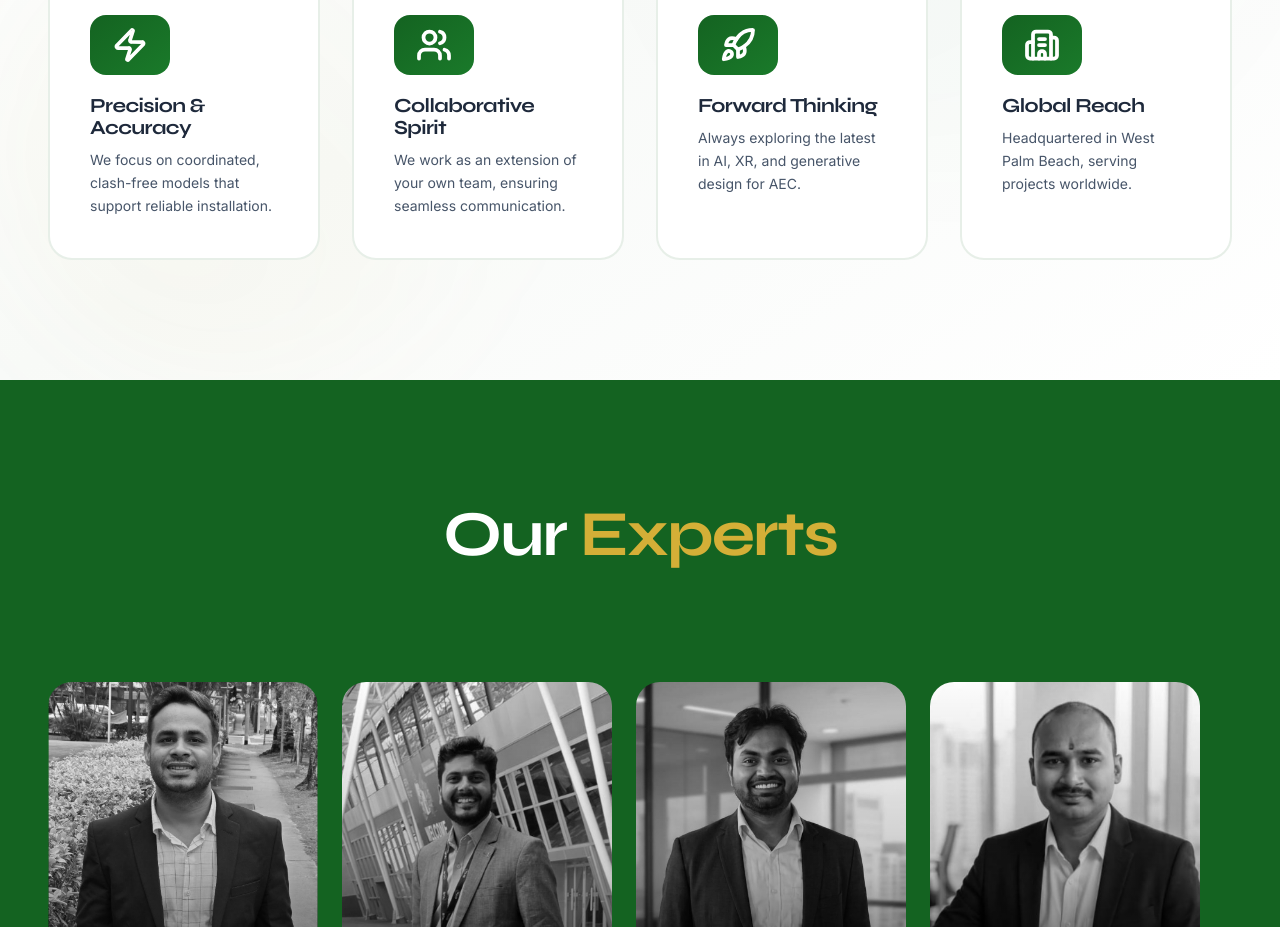
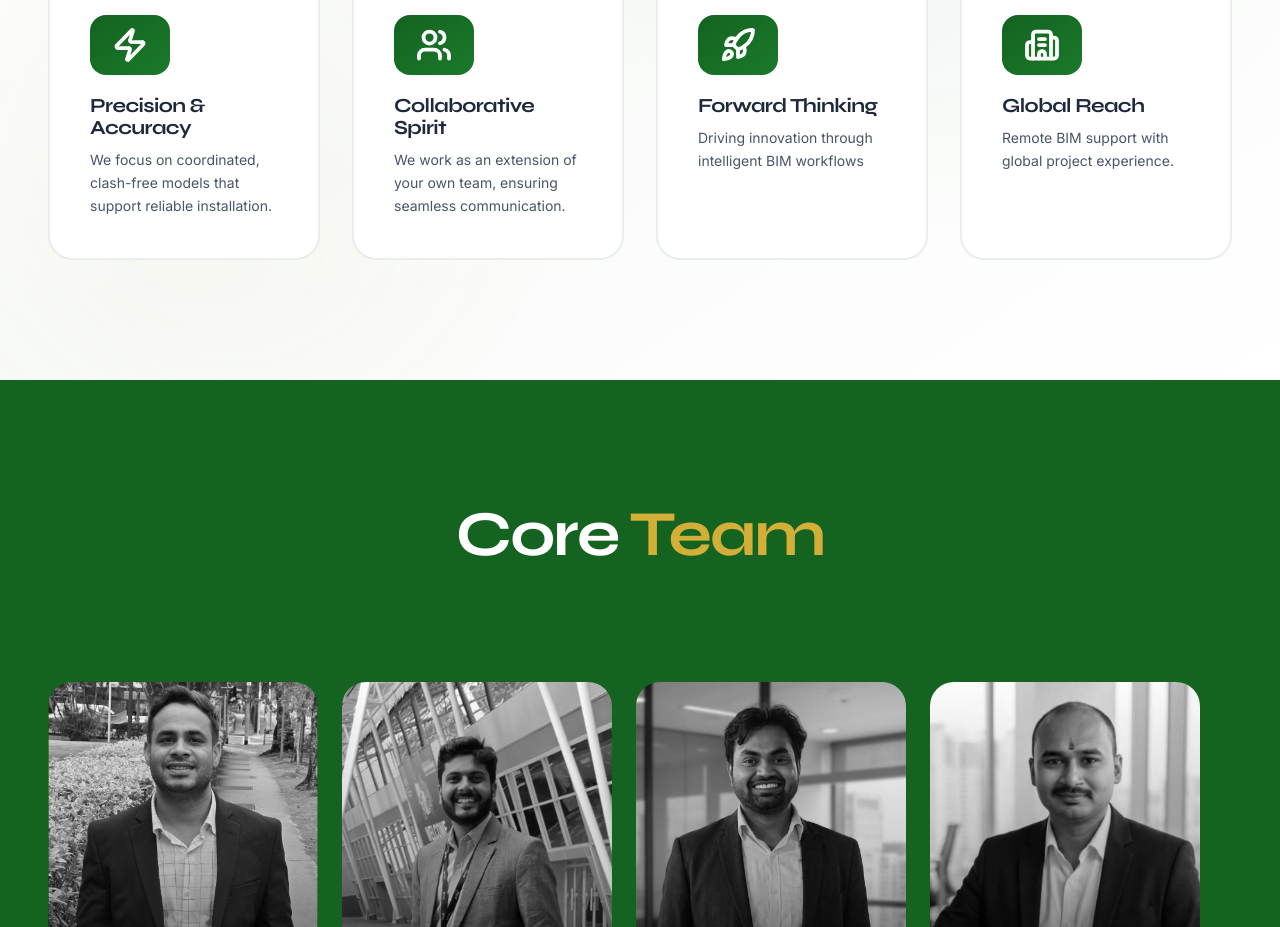
Before and after one commit to lakshyasharma9/west-palm, a Next.js app in the folder Frontend/: page /about in a window 1280 px wide. Shown: the part 3780-4707 px from the top of the page. Built offline with nearby package versions, Linux system fonts and the light colour scheme; no server answers.

Commit message:
fix: contact details, about page Core Team, Forward Thinking text

```diff
--- a/Frontend/src/app/about/page.tsx
+++ b/Frontend/src/app/about/page.tsx
@@ -14,8 +14,8 @@ import { getNews } from "@/lib/api";
 const values = [
   { title: "Precision & Accuracy", desc: "We focus on coordinated, clash-free models that support reliable installation.", icon: Zap },
   { title: "Collaborative Spirit", desc: "We work as an extension of your own team, ensuring seamless communication.", icon: Users },
-  { title: "Forward Thinking", desc: "Always exploring the latest in AI, XR, and generative design for AEC.", icon: Rocket },
-  { title: "Global Reach", desc: "Headquartered in West Palm Beach, serving projects worldwide.", icon: Building2 },
+  { title: "Forward Thinking", desc: "Driving innovation through intelligent BIM workflows", icon: Rocket },
+  { title: "Global Reach", desc: "Remote BIM support with global project experience.", icon: Building2 },
 ];
 
 const events = [
@@ -356,7 +356,7 @@ export default function AboutPage() {
         <div className="section-container">
           <div className="flex flex-col items-center opacity-0 translate-y-10 transition-all duration-1000" ref={addToRefs} style={{ marginBottom: "clamp(60px, 10vh, 100px)" }}>
             <h2 className="font-bold font-[family-name:var(--font-heading)] text-white text-center w-full" style={{ fontSize: "clamp(2.5rem, 6vw, 4rem)", marginBottom: "clamp(20px, 4vh, 32px)", lineHeight: 1.1 }}>
-              <span className="text-white">Our</span> <span className="text-[#D4AF37]">Experts</span>
+              <span className="text-white">Core</span> <span className="text-[#D4AF37]">Team</span>
             </h2>
           </div>
 
--- a/Frontend/src/app/contact/page.tsx
+++ b/Frontend/src/app/contact/page.tsx
@@ -205,9 +205,9 @@ export default function ContactPage() {
                      <div>
                         <h4 className="text-xs font-bold uppercase tracking-widest text-[#D4AF37]" style={{ marginBottom: '12px' }}>Our Office</h4>
                         <p className="text-[#1E293B] font-medium leading-relaxed text-sm md:text-base">
-                          West Palm Beach Headquarters<br />
-                          1200 Lakeview Avenue, Suite 400<br />
-                          West Palm Beach, FL 33401
+                          95 Gangasagar B, Sagar Path,<br />
+                          Vaishali Nagar, Jaipur,<br />
+                          Rajasthan - 302021
                         </p>
                      </div>
                   </div>
@@ -218,8 +218,7 @@ export default function ContactPage() {
                      </div>
                      <div>
                         <h4 className="text-xs font-bold uppercase tracking-widest text-[#D4AF37]" style={{ marginBottom: '12px' }}>Call Us</h4>
-                        <p className="text-[#1E293B] font-medium text-sm md:text-base" style={{ marginBottom: '6px' }}>+1 (561) 555-0123</p>
-                        <p className="text-xs md:text-sm text-[#475569]">Mon - Fri, 8am - 6pm EST</p>
+                        <p className="text-[#1E293B] font-medium text-sm md:text-base" style={{ marginBottom: '6px' }}>+1 561 898 2510 & +1 (352) 745-5636</p>
                      </div>
                   </div>
 
@@ -229,8 +228,7 @@ export default function ContactPage() {
                      </div>
                      <div>
                         <h4 className="text-xs font-bold uppercase tracking-widest text-[#D4AF37]" style={{ marginBottom: '12px' }}>Email</h4>
-                        <p className="text-[#1E293B] font-medium underline text-sm md:text-base" style={{ marginBottom: '6px' }}>projects@wpcs.com</p>
-                        <p className="text-xs md:text-sm text-[#475569]">Typically response within 2 hours</p>
+                        <p className="text-[#1E293B] font-medium underline text-sm md:text-base" style={{ marginBottom: '6px' }}>sales@westpalmcs.com & kvijay@westpalmcs.com</p>
                      </div>
                   </div>
                </div>
```
Also changed, not shown: 1 other file (tests, documents, lock files or other folders).
